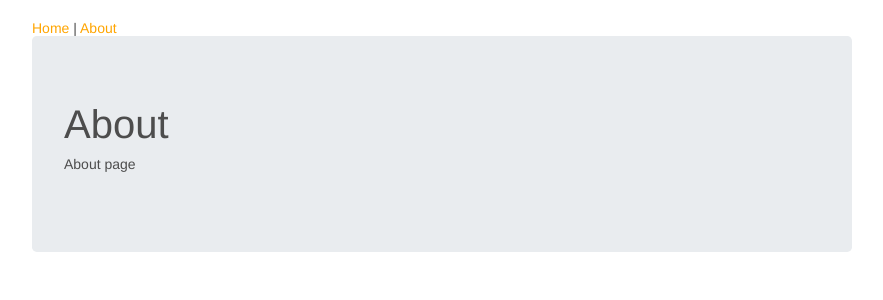
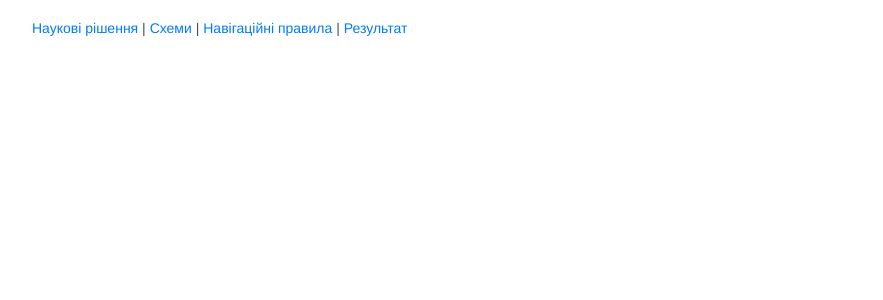
Before and after one commit to EvgeniyChaika/adaptive-hypermedia, a React app: page /#/about in a window 1280 px wide. Shown: the top 300 px of the page, without its empty margins (198-1081 px from the left). Built offline with nearby package versions, Linux system fonts and the light colour scheme.

Commit message:
NavBar navigation

```diff
--- a/src/components/about/AboutPage.js
+++ /dev/null
@@ -1,14 +0,0 @@
-import React from 'react';
-
-class AboutPage extends React.Component {
-  render() {
-    return (
-      <div className="jumbotron">
-        <h1>About</h1>
-        <p>About page</p>
-      </div>
-    );
-  }
-}
-
-export default AboutPage;
--- a/src/components/header/Header.js
+++ b/src/components/header/Header.js
@@ -5,9 +5,13 @@ class Header extends React.Component {
   render() {
     return (
       <nav>
-        <NavLink to="/" activeClassName="active">Home</NavLink>
+        <NavLink to="/science" activeClassName="active">Наукові рішення</NavLink>
         {' | '}
-        <NavLink to="/about" activeClassName="active">About</NavLink>
+        <NavLink to="/schemas" activeClassName="active">Схеми</NavLink>
+        {' | '}
+        <NavLink to="/navigation" activeClassName="active">Навігаційні правила</NavLink>
+        {' | '}
+        <NavLink to="/result" activeClassName="active">Результат</NavLink>
       </nav>
     );
   }
--- a/src/components/home/HomePage.js
+++ b/src/components/home/HomePage.js
@@ -4,8 +4,7 @@ class HomePage extends React.Component {
   render() {
     return (
       <div className="jumbotron">
-        <h1>Adaptive Hypermedia</h1>
-        <p>Home page</p>
+        <h1>Адаптивні гіпермедіа</h1>
       </div>
     );
   }
--- /dev/null
+++ b/src/components/navigation/NavigationRulesPage.js
@@ -0,0 +1,13 @@
+import React from 'react';
+
+class NavigationRulesPage extends React.Component {
+  render() {
+    return (
+      <div className="jumbotron">
+        <h1>Навігаційні правила</h1>
+      </div>
+    );
+  }
+}
+
+export default NavigationRulesPage;
--- /dev/null
+++ b/src/components/result/ResultPage.js
@@ -0,0 +1,13 @@
+import React from 'react';
+
+class ResultPage extends React.Component {
+  render() {
+    return (
+      <div className="jumbotron">
+        <h1>Результат</h1>
+      </div>
+    );
+  }
+}
+
+export default ResultPage;
--- /dev/null
+++ b/src/components/schemas/SchemasPage.js
@@ -0,0 +1,13 @@
+import React from 'react';
+
+class SchemasPage extends React.Component {
+  render() {
+    return (
+      <div className="jumbotron">
+        <h1>Схеми</h1>
+      </div>
+    );
+  }
+}
+
+export default SchemasPage;
--- /dev/null
+++ b/src/components/science/SciencePage.js
@@ -0,0 +1,13 @@
+import React from 'react';
+
+class SciencePage extends React.Component {
+  render() {
+    return (
+      <div className="jumbotron">
+        <h1>Наукові рішення</h1>
+      </div>
+    );
+  }
+}
+
+export default SciencePage;
--- a/src/routes.js
+++ b/src/routes.js
@@ -1,13 +1,19 @@
 import React from 'react';
 import { Route, Switch } from 'react-router';
+import SciencePage from './components/science/SciencePage';
+import SchemasPage from './components/schemas/SchemasPage';
+import NavigationRulesPage from './components/navigation/NavigationRulesPage';
+import ResultPage from './components/result/ResultPage';
 import HomePage from './components/home/HomePage';
-import AboutPage from './components/about/AboutPage';
 
 const Routes = () => (
   <main>
     <Switch>
       <Route exact path="/" component={HomePage} />
-      <Route path="/about" component={AboutPage} />
+      <Route path="/science" component={SciencePage} />
+      <Route path="/schemas" component={SchemasPage} />
+      <Route path="/navigation" component={NavigationRulesPage} />
+      <Route path="/result" component={ResultPage} />
     </Switch>
   </main>
 );
```
Also changed, not shown: 1 other file (tests, documents, lock files or other folders).
